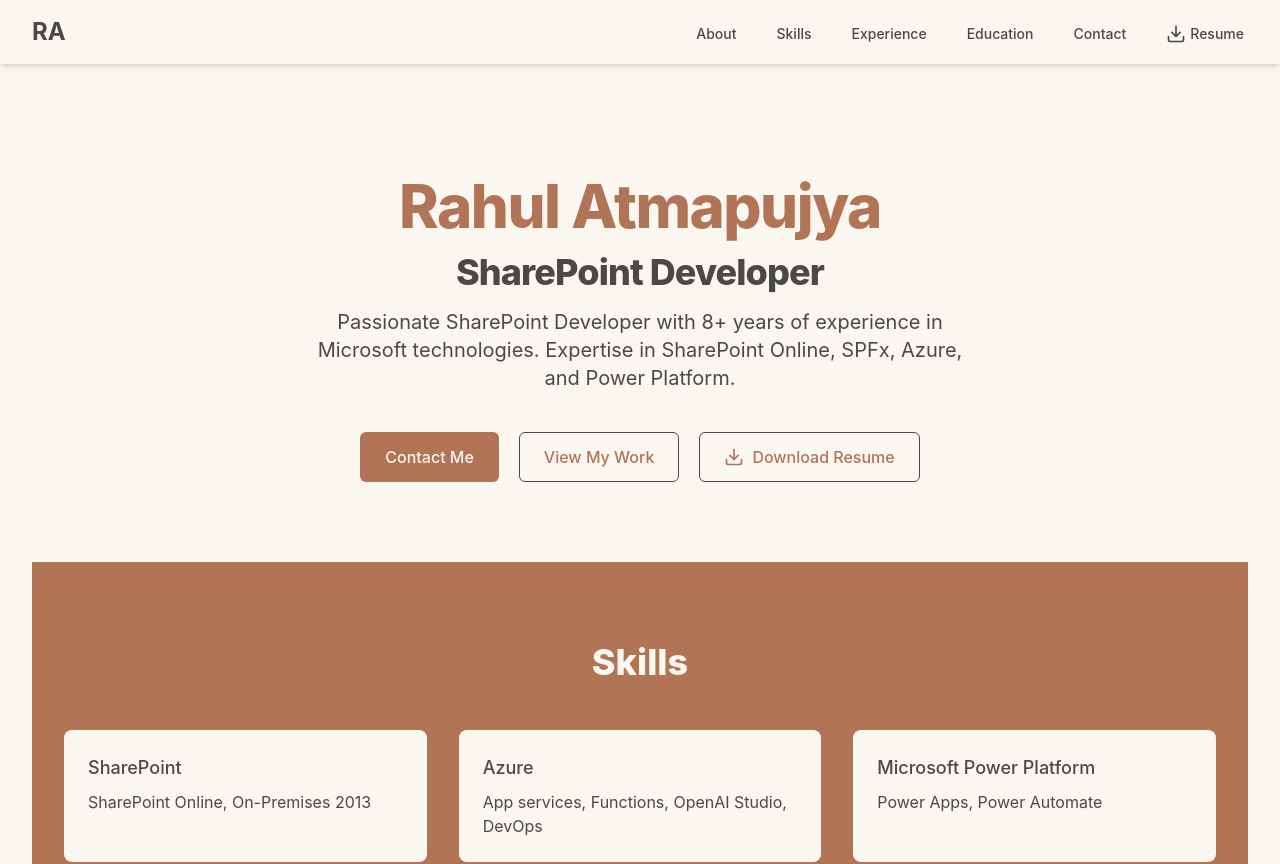
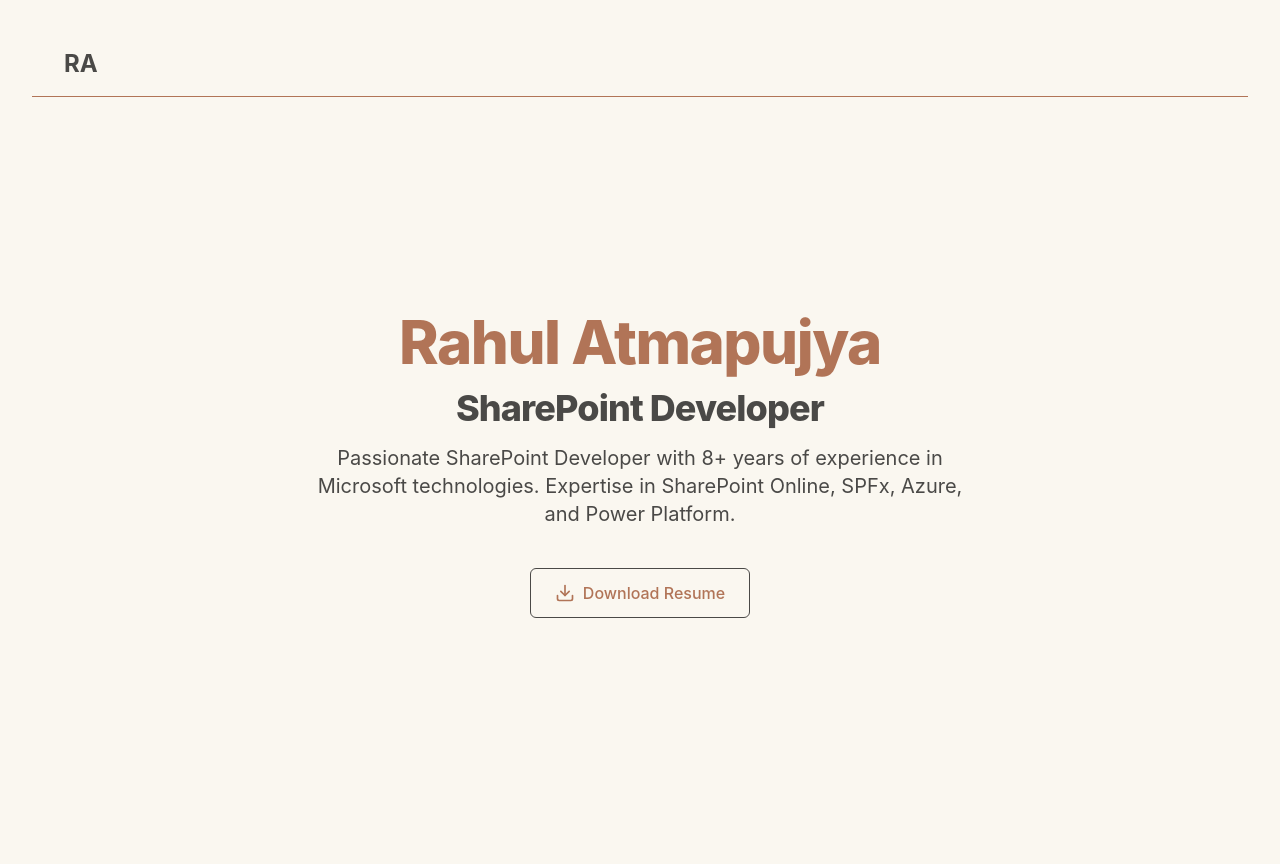
Before and after one commit to AtmapujyaR/portfolio, a React (Vite) app: page / in a window 1280 px wide. Shown: the top 864 px of the page. Built offline with nearby package versions, Linux system fonts and the light colour scheme.

Commit message:
A working version

```diff
--- a/src/App.css
+++ b/src/App.css
@@ -2,6 +2,43 @@
   max-width: 1280px;
   margin: 0 auto;
   padding: 2rem;
+}
+
+/* General animations */
+@keyframes fadeIn {
+  from { opacity: 0; transform: translateY(20px); }
+  to { opacity: 1; transform: translateY(0); }
+}
+
+@keyframes slideIn {
+  from { transform: translateX(-50px); opacity: 0; }
+  to { transform: translateX(0); opacity: 1; }
+}
+
+/* Apply fade-in animation to all direct children of #root */
+#root > * {
+  animation: fadeIn 0.5s ease-out forwards;
+}
+
+/* Stagger the animation for children */
+#root > *:nth-child(1) { animation-delay: 0.1s; }
+#root > *:nth-child(2) { animation-delay: 0.2s; }
+#root > *:nth-child(3) { animation-delay: 0.3s; }
+#root > *:nth-child(4) { animation-delay: 0.4s; }
+#root > *:nth-child(5) { animation-delay: 0.5s; }
+
+/* Hover effect for interactive elements */
+a, button, .interactive {
+  transition: all 0.3s ease;
+}
+
+a:hover, button:hover, .interactive:hover {
+  transform: translateY(-3px);
+}
+
+/* Smooth color transition */
+* {
+  transition: color 0.3s ease, background-color 0.3s ease;
 }
 
 .logo {
@@ -34,8 +71,49 @@
 
 .card {
   padding: 2em;
+  transition: transform 0.3s ease, box-shadow 0.3s ease;
+}
+
+.card:hover {
+  transform: translateY(-5px);
+  box-shadow: 0 10px 20px rgba(0,0,0,0.1);
 }
 
 .read-the-docs {
   color: #888;
 }
+
+/* Animated underline effect for links */
+a {
+  position: relative;
+  text-decoration: none;
+}
+
+a::after {
+  content: '';
+  position: absolute;
+  width: 100%;
+  height: 2px;
+  bottom: 0;
+  left: 0;
+  background-color: var(--color-accent);
+  transform: scaleX(0);
+  transform-origin: bottom right;
+  transition: transform 0.3s ease-out;
+}
+
+a:hover::after {
+  transform: scaleX(1);
+  transform-origin: bottom left;
+}
+
+/* Pulse animation for important elements */
+@keyframes pulse {
+  0% { transform: scale(1); }
+  50% { transform: scale(1.05); }
+  100% { transform: scale(1); }
+}
+
+.pulse {
+  animation: pulse 2s infinite;
+}
--- /dev/null
+++ b/src/animations.css
@@ -0,0 +1,105 @@
+/* animations.css */
+
+@keyframes float {
+  0% {
+    transform: translateY(0px);
+  }
+  50% {
+    transform: translateY(-10px);
+  }
+  100% {
+    transform: translateY(0px);
+  }
+}
+
+@keyframes scale {
+  0% {
+    transform: scale(1);
+  }
+  50% {
+    transform: scale(1.05);
+  }
+  100% {
+    transform: scale(1);
+  }
+}
+
+@keyframes rotateIn {
+  from {
+    transform: rotate(-10deg);
+    opacity: 0;
+  }
+  to {
+    transform: rotate(0);
+    opacity: 1;
+  }
+}
+
+@keyframes revealFromBottom {
+  from {
+    transform: translateY(50px);
+    opacity: 0;
+  }
+  to {
+    transform: translateY(0);
+    opacity: 1;
+  }
+}
+
+.float {
+  animation: float 3s ease-in-out infinite;
+}
+
+.scale {
+  animation: scale 2s ease-in-out infinite;
+}
+
+.rotate-in {
+  animation: rotateIn 0.5s ease-out forwards;
+}
+
+.stagger-fade-in > * {
+  opacity: 0;
+  animation: fadeIn 0.5s ease-out forwards;
+}
+
+.stagger-fade-in > *:nth-child(1) { animation-delay: 0.1s; }
+.stagger-fade-in > *:nth-child(2) { animation-delay: 0.2s; }
+.stagger-fade-in > *:nth-child(3) { animation-delay: 0.3s; }
+.stagger-fade-in > *:nth-child(4) { animation-delay: 0.4s; }
+.stagger-fade-in > *:nth-child(5) { animation-delay: 0.5s; }
+
+.hover-lift {
+  transition: transform 0.3s ease;
+}
+
+.hover-lift:hover {
+  transform: translateY(-5px);
+}
+
+.hover-grow {
+  transition: transform 0.3s ease;
+}
+
+.hover-grow:hover {
+  transform: scale(1.05);
+}
+
+.hover-bright {
+  transition: filter 0.3s ease;
+}
+
+.hover-bright:hover {
+  filter: brightness(1.2);
+}
+
+.reveal-on-scroll {
+  opacity: 0;
+  transform: translateY(50px);
+  transition: opacity 0.5s ease, transform 0.5s ease;
+}
+
+.reveal-on-scroll.active {
+  opacity: 1;
+  transform: translateY(0);
+}
--- a/src/components/portfolio-website.tsx
+++ b/src/components/portfolio-website.tsx
@@ -1,12 +1,15 @@
 'use client'
 
-import { useState, useEffect } from 'react'
+import { useState, useEffect, useRef } from 'react'
 import { Menu, X, ChevronDown, ChevronUp, Mail, Linkedin, FileText, Award, Book, Briefcase, Github, Download } from 'lucide-react'
 import { portfolioContent } from '../data/portfolioContent'
+import '../animations.css'
 
 export function PortfolioWebsite() {
   const [isMenuOpen, setIsMenuOpen] = useState(false)
   const [expandedSection, setExpandedSection] = useState<string | null>(null)
+  const [showSkills, setShowSkills] = useState(false)
+  const aboutRef = useRef<HTMLElement>(null)
 
   const toggleSection = (section: string) => {
     setExpandedSection(expandedSection === section ? null : section)
@@ -17,24 +20,62 @@
     Object.entries(portfolioContent.colors).forEach(([key, value]) => {
       document.documentElement.style.setProperty(value.name, value.value)
     })
+
+    // Set about section height
+    const setAboutHeight = () => {
+      if (aboutRef.current) {
+        const windowHeight = window.innerHeight
+        const navHeight = document.querySelector('nav')?.offsetHeight || 0
+        aboutRef.current.style.minHeight = `${windowHeight - navHeight}px`
+      }
+    }
+
+    setAboutHeight()
+    window.addEventListener('resize', setAboutHeight)
+
+    // Handle scroll for showing skills and reveal effect
+    const handleScroll = () => {
+      const scrollPosition = window.scrollY
+      setShowSkills(scrollPosition > 50) // Show skills after scrolling 50px
+
+      const revealElements = document.querySelectorAll('.reveal-on-scroll');
+      for (let i = 0; i < revealElements.length; i++) {
+        const windowHeight = window.innerHeight;
+        const elementTop = revealElements[i].getBoundingClientRect().top;
+        const elementVisible = 150;
+        if (elementTop < windowHeight - elementVisible) {
+          revealElements[i].classList.add('active');
+        } else {
+          revealElements[i].classList.remove('active');
+        }
+      }
+    }
+
+    window.addEventListener('scroll', handleScroll)
+    handleScroll() // Call once to set initial state
+
+    return () => {
+      window.removeEventListener('resize', setAboutHeight)
+      window.removeEventListener('scroll', handleScroll)
+    }
   }, [])
 
   return (
     <div className="min-h-screen bg-primary text-text">
-      <nav className="bg-primary shadow-md fixed top-0 left-0 right-0 z-50">
+      <nav className="bg-primary sticky top-0 left-0 right-0 z-50 border-b border-accent">
         <div className="max-w-7xl mx-auto px-4 sm:px-6 lg:px-8">
           <div className="flex justify-between h-16">
             <div className="flex">
               <div className="flex-shrink-0 flex items-center">
-                <span className="text-2xl font-bold text-text">RA</span>
+                <a href='/#'><span className="text-2xl font-bold text-text">RA</span></a>
               </div>
             </div>
-            <div className="hidden sm:ml-6 sm:flex sm:space-x-8">
+            <div className="hidden sm:ml-6 sm:flex sm:space-x-8 stagger-fade-in">
               {portfolioContent.navItems.map((item) => (
                 <a
                   key={item}
                   href={`#${item.toLowerCase()}`}
-                  className="text-text hover:text-accent inline-flex items-center px-1 pt-1 text-sm font-medium"
+                  className="text-text hover:text-accent inline-flex items-center px-1 pt-1 text-sm font-medium hover-lift"
                 >
                   {item}
                 </a>
@@ -42,7 +83,7 @@
               <a
                 href={portfolioContent.resumeLink}
                 download
-                className="text-text hover:text-accent inline-flex items-center px-1 pt-1 text-sm font-medium"
+                className="text-text hover:text-accent inline-flex items-center px-1 pt-1 text-sm font-medium hover-lift"
               >
                 <Download className="h-5 w-5 mr-1" />
                 Resume
@@ -51,7 +92,7 @@
             <div className="-mr-2 flex items-center sm:hidden">
               <button
                 onClick={() => setIsMenuOpen(!isMenuOpen)}
-                className="inline-flex items-center justify-center p-2 rounded-md text-text hover:text-accent focus:outline-none focus:ring-2 focus:ring-inset focus:ring-accent"
+                className="inline-flex items-center justify-center p-2 rounded-md text-accent bg-transparent hover:text-accent focus:outline-none focus:ring-2 focus:ring-inset focus:ring-accent"
               >
                 <span className="sr-only">Open main menu</span>
                 {isMenuOpen ? <X className="block h-6 w-6" /> : <Menu className="block h-6 w-6" />}
@@ -60,13 +101,13 @@
           </div>
         </div>
         {isMenuOpen && (
-          <div className="sm:hidden fixed top-16 left-0 right-0 bg-accent z-50">
-            <div className="pt-2 pb-3 space-y-1">
+          <div className="sm:hidden absolute top-16 left-0 right-0 bg-primary z-50 border-b border-accent">
+            <div className="pt-2 pb-3 space-y-1 max-h-[calc(100vh-4rem)] overflow-y-auto">
               {portfolioContent.navItems.map((item) => (
                 <a
                   key={item}
                   href={`#${item.toLowerCase()}`}
-                  className="text-text hover:bg-primary hover:text-accent block px-3 py-2 text-base font-medium"
+                  className="text-text hover:bg-accent hover:text-primary block px-3 py-2 text-base font-medium"
                   onClick={() => setIsMenuOpen(false)}
                 >
                   {item}
@@ -75,7 +116,7 @@
               <a
                 href={portfolioContent.resumeLink}
                 download
-                className="text-text hover:bg-primary hover:text-accent block px-3 py-2 text-base font-medium"
+                className="text-text hover:bg-accent hover:text-primary block px-3 py-2 text-base font-medium"
                 onClick={() => setIsMenuOpen(false)}
               >
                 <Download className="h-5 w-5 inline mr-1" />
@@ -86,11 +127,11 @@
         )}
       </nav>
 
-      <main className="pt-16">
-        <section id="about" className="bg-primary text-accent py-20">
-          <div className="max-w-7xl mx-auto px-4 sm:px-6 lg:px-8">
-            <div className="text-center">
-              <h1 className="text-4xl tracking-tight font-extrabold sm:text-5xl md:text-6xl">
+      <main>
+        <section id="about" ref={aboutRef} className="bg-primary text-accent flex items-center">
+          <div className="max-w-7xl mx-auto px-4 sm:px-6 lg:px-8 py-20">
+            <div className="text-center stagger-fade-in">
+              <h1 className="text-4xl tracking-tight font-extrabold sm:text-5xl md:text-6xl rotate-in">
                 {portfolioContent.name}
               </h1>
               <h2 className="text-3xl tracking-tight font-extrabold sm:text-4xl md:text-4xl mt-4 text-text">
@@ -99,23 +140,11 @@
               <p className="mt-3 text-xl text-text sm:mt-4 max-w-2xl mx-auto">
                 {portfolioContent.about}
               </p>
-              <div className="mt-10 flex justify-center gap-5">
-                <a
-                  href="#contact"
-                  className="inline-flex items-center px-6 py-3 border border-transparent text-base font-medium rounded-md text-primary bg-accent hover:bg-primary hover:text-accent hover:border-accent"
-                >
-                  Contact Me
-                </a>
-                <a
-                  href="#experience"
-                  className="inline-flex items-center px-6 py-3 border border-text text-base font-medium rounded-md text-accent hover:bg-accent hover:text-primary"
-                >
-                  View My Work
-                </a>
+              <div className="mt-10 flex flex-wrap justify-center gap-5">
                 <a
                   href={portfolioContent.resumeLink}
                   download
-                  className="inline-flex items-center px-6 py-3 border border-text text-base font-medium rounded-md text-accent hover:bg-accent hover:text-primary"
+                  className="inline-flex items-center px-6 py-3 border border-text text-base font-medium rounded-md text-accent hover:bg-accent hover:text-primary hover-lift"
                 >
                   <Download className="h-5 w-5 mr-2" />
                   Download Resume
@@ -125,14 +154,15 @@
           </div>
         </section>
 
+        {showSkills && (
           <section id="skills" className="py-20 bg-accent">
             <div className="max-w-7xl mx-auto px-4 sm:px-6 lg:px-8">
-            <h2 className="text-3xl font-extrabold text-primary sm:text-4xl text-center mb-12">
+              <h2 className="text-3xl font-extrabold text-primary sm:text-4xl text-center mb-12 rotate-in reveal-on-scroll">
                 Skills
               </h2>
-            <div className="grid grid-cols-1 gap-8 sm:grid-cols-2 lg:grid-cols-3">
+              <div className="grid grid-cols-1 gap-8 sm:grid-cols-2 lg:grid-cols-3 stagger-fade-in">
                 {portfolioContent.skills.map((skill) => (
-                <div key={skill.name} className="bg-primary rounded-lg p-6 hover:shadow-lg transition duration-300">
+                  <div key={skill.name} className="bg-primary rounded-lg p-6 hover:shadow-lg transition duration-300 hover-lift reveal-on-scroll">
                     <h3 className="text-lg font-medium text-text mb-2">{skill.name}</h3>
                     <p className="text-text">{skill.description}</p>
                   </div>
@@ -140,14 +170,15 @@
               </div>
             </div>
           </section>
+        )}
 
         <section id="experience" className="py-20 bg-primary">
           <div className="max-w-7xl mx-auto px-4 sm:px-6 lg:px-8">
-            <h2 className="text-3xl font-extrabold text-text sm:text-4xl mb-12 text-center">
+            <h2 className="text-3xl font-extrabold text-text sm:text-4xl mb-12 text-center rotate-in reveal-on-scroll">
               Work Experience
             </h2>
             {portfolioContent.experience.map((job, index) => (
-              <div key={index} className="mb-8 border border-text overflow-hidden sm:rounded-lg">
+              <div key={index} className="mb-8 border border-text overflow-hidden sm:rounded-lg fade-in reveal-on-scroll">
                 <div className="px-4 py-5 sm:px-6">
                   <h3 className="text-lg leading-6 font-medium text-text">
                     {job.title}
@@ -169,8 +200,8 @@
                     )}
                   </button>
                   {expandedSection === `job-${index}` && (
-                    <div className="px-4 py-5 sm:p-6">
-                      <ul className="list-disc list-inside text-text">
+                    <div className="px-4 py-5 sm:p-6 fade-in">
+                      <ul className="list-disc list-inside text-text stagger-fade-in">
                         {job.responsibilities.map((resp, respIndex) => (
                           <li key={respIndex} className="mb-2">{resp}</li>
                         ))}
@@ -185,10 +216,10 @@
 
         <section id="education" className="py-20 bg-accent">
           <div className="max-w-7xl mx-auto px-4 sm:px-6 lg:px-8">
-            <h2 className="text-3xl font-extrabold text-primary sm:text-4xl mb-12 text-center">
+            <h2 className="text-3xl font-extrabold text-primary sm:text-4xl mb-12 text-center rotate-in reveal-on-scroll">
               Education & Certifications
             </h2>
-            <div className="bg-primary shadow overflow-hidden rounded-lg mb-8">
+            <div className="bg-primary shadow overflow-hidden rounded-lg mb-8 fade-in reveal-on-scroll">
               <div className="px-4 py-5 sm:px-6">
                 <h3 className="text-lg leading-6 font-medium text-text">
                   Educational Background
@@ -223,16 +254,16 @@
                 </dl>
               </div>
             </div>
-            <div className="bg-primary shadow overflow-hidden rounded-lg">
+            <div className="bg-primary shadow overflow-hidden rounded-lg fade-in reveal-on-scroll">
               <div className="px-4 py-5 sm:px-6">
                 <h3 className="text-lg leading-6 font-medium text-text">
                   Certifications
                 </h3>
               </div>
               <div className="border-t border-secondary">
-                <ul className="divide-y divide-secondary">
+                <ul className="divide-y divide-secondary stagger-fade-in">
                   {portfolioContent.certifications.map((cert, index) => (
-                    <li key={index} className="px-4 py-4 sm:px-6">
+                    <li key={index} className="px-4 py-4 sm:px-6 hover-bright">
                       <div className="flex items-center">
                         <Award className="flex-shrink-0 mr-3 h-5 w-5 text-text" />
                         <p className="text-sm font-medium text-text">{cert}</p>
@@ -245,20 +276,20 @@
           </div>
         </section>
 
-        <section id="contact" className="py-20 bg-primary">
-          <div className="max-w-7xl mx-auto px-4 sm:px-6 lg:px-8">
+        <section id="contact" className="py-20 bg-primary ">
+          <div className="max-w-7xl mx-auto px-4 sm:px-6 lg:px-8 fade-in reveal-on-scroll">
             <div className="text-center">
-              <h2 className="text-3xl font-extrabold text-text sm:text-4xl mb-8">
+              <h2 className="text-3xl font-extrabold text-text sm:text-4xl mb-8 rotate-in">
                 Contact Me
               </h2>
-              <p className="text-lg text-text mb-8">
+              <p className="text-lg text-text mb-8 ">
                 I'm always open to new opportunities and collaborations. Feel free to reach out!
               </p>
-              <div className="flex justify-center space-x-6">
-                <a href={`mailto:${portfolioContent.contact.email}`} className="text-text hover:text-accent">
+              <div className="flex justify-center space-x-6 stagger-fade-in">
+                <a href={`mailto:${portfolioContent.contact.email}`} className="text-text hover:text-accent hover-grow">
                   <Mail className="h-8 w-8" aria-hidden="true" />
                 </a>
-                <a href={portfolioContent.contact.linkedin} target='_blank' className="text-text hover:text-accent">
+                <a href={portfolioContent.contact.linkedin} target='_blank' className="text-text hover:text-accent hover-grow">
                   <Linkedin className="h-8 w-8" aria-hidden="true" />
                 </a>
               </div>
--- a/src/index.css
+++ b/src/index.css
@@ -27,6 +27,7 @@
   min-height: 100vh;
   background-color: var(--color-primary);
   color: var(--color-text);
+  scroll-behavior: smooth!important;
 }
 
 a {
```
Lines whose indentation alone changed are shown as unchanged.
